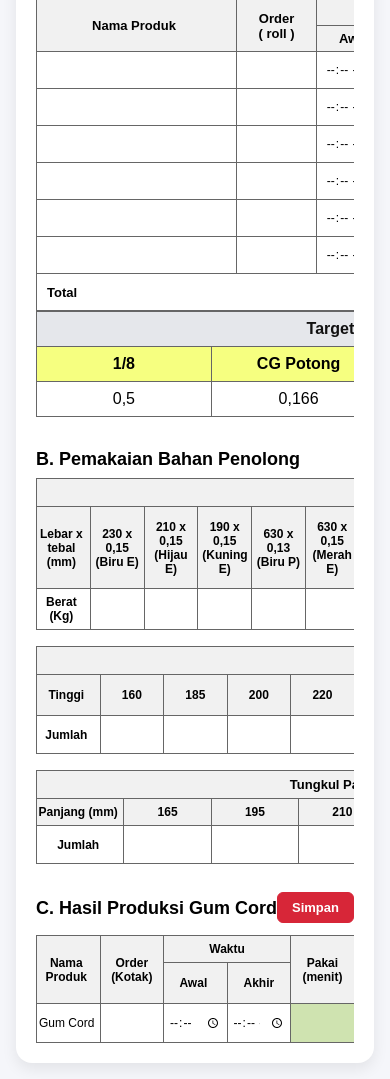
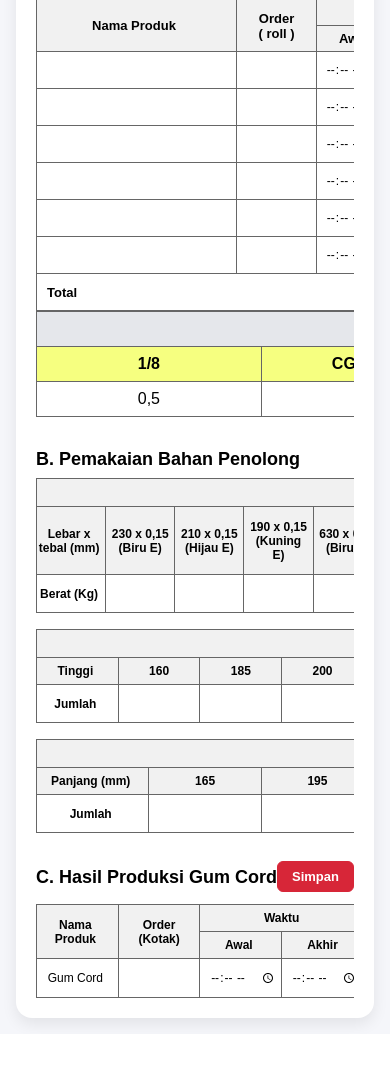
Before and after one commit to feryazrian/qms-inventory, a Flask app: page /cushion-gum in a window 390 px wide. Shown: the part 303-1382 px from the top of the page. After the commit the page ends 1335 px from the top, so only its background shows below. Run offline with Flask 3, Linux system fonts and the light colour scheme; the visitor is signed in with stand-in values (Sample User, id 1); data that the repository does not hold is empty; some libraries are stand-ins or nearby versions.

Commit message:
ada perubahan css

```diff
--- a/login_app/static/css/cg.css
+++ b/login_app/static/css/cg.css
@@ -400,3 +400,17 @@
     overflow-x: auto;
     margin-top: 8px;
 }
+
+@media (max-width: 768px) {
+
+    .table-wrapper {
+        width: 100%;
+        overflow-x: auto;
+        -webkit-overflow-scrolling: touch;
+    }
+
+    table {
+        min-width: 900px; /* agar tabel tidak hancur */
+    }
+
+}
```
